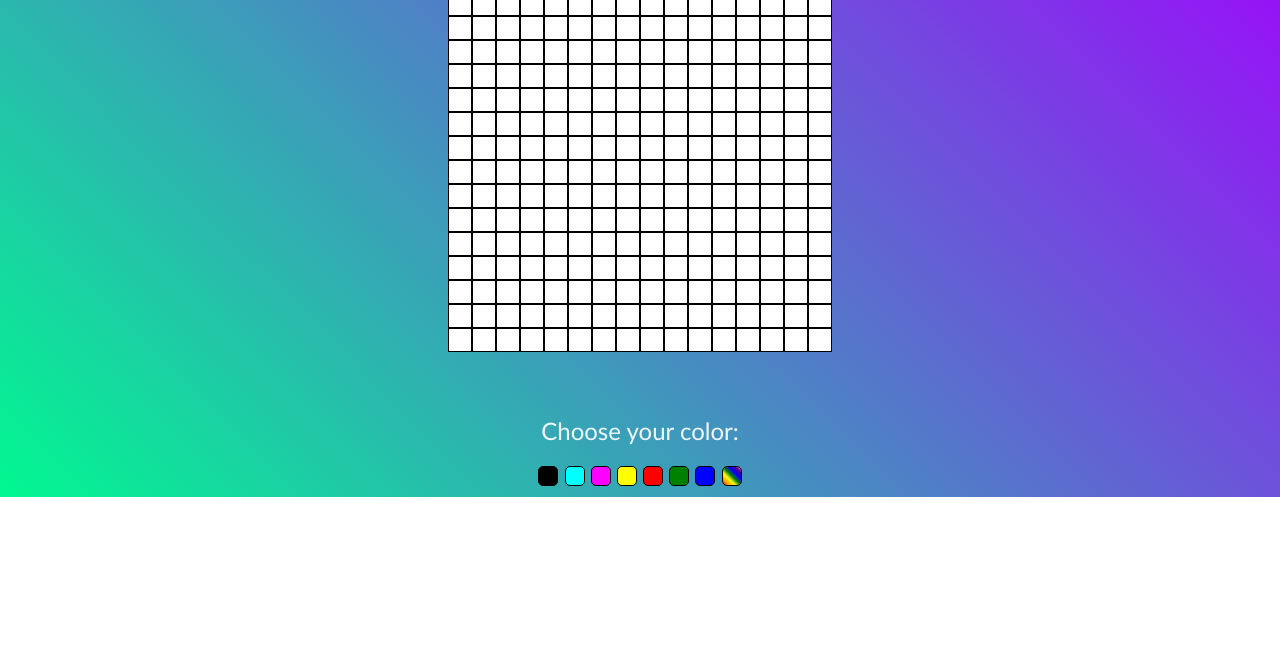
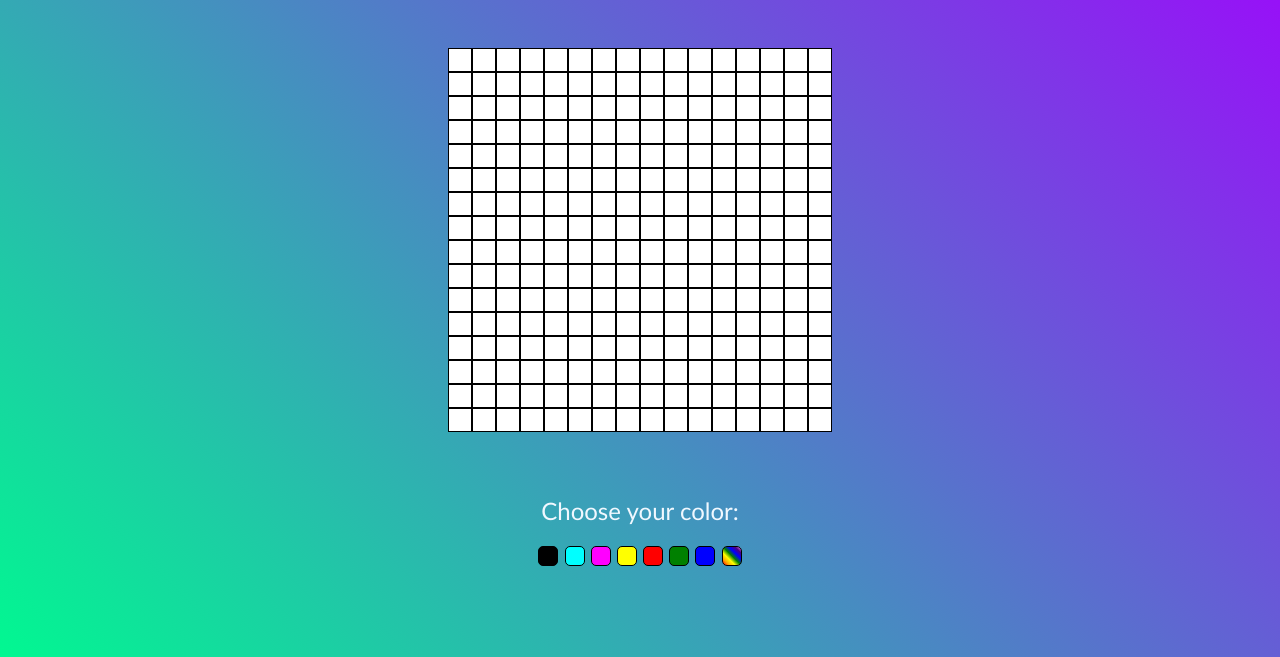
Before and after one commit to Bryguy76/etch-a-sketch, a plain HTML site: page index.html in a window 1280 px wide. Shown: the part 143-800 px from the top of the page. Drawn offline with Linux system fonts and the light colour scheme.

Commit message:
Fix scaling issue

```diff
--- a/styles.css
+++ b/styles.css
@@ -16,7 +16,7 @@
   gap: 4rem;
   background-image: linear-gradient(45deg, rgb(1, 248, 145), rgb(162, 0, 255));
   width: 100vw;
-  height: 50vw;
+  height: 100vmin;
 }
 
 .title {
```
